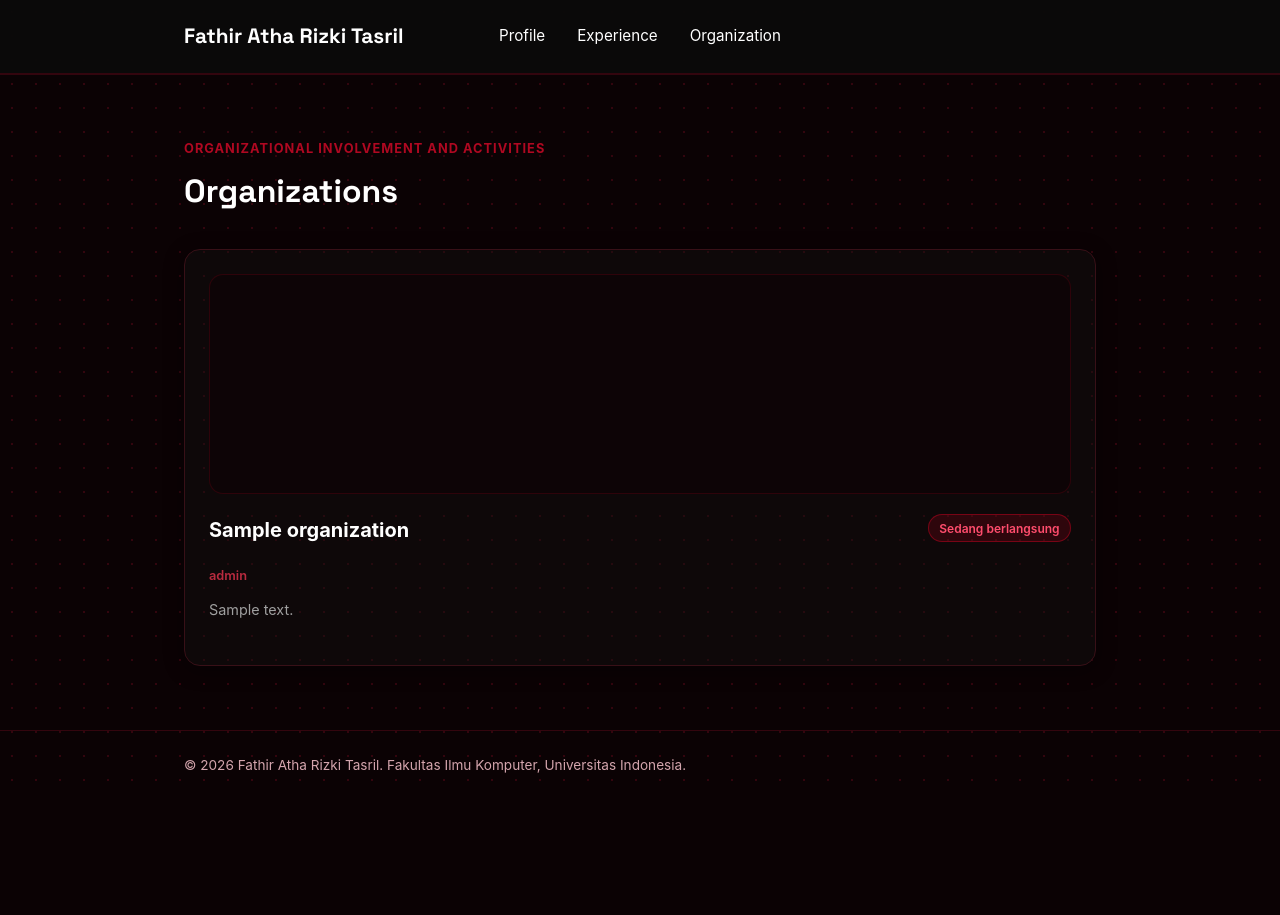
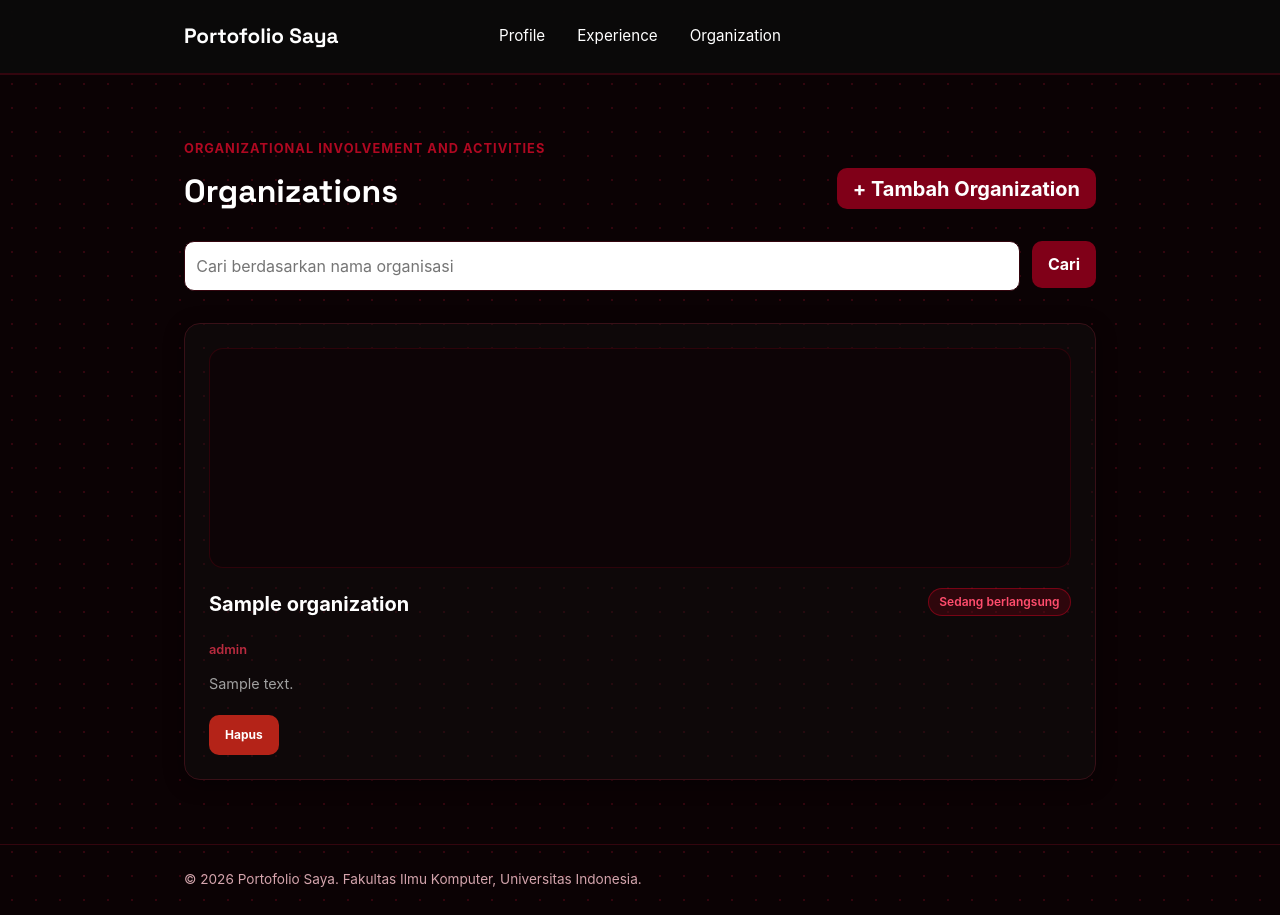
Before and after one commit to Fathir-athaa/myportofolio, a Django app: page /organization/ in a window 1280 px wide. Before the commit the page ends 781 px from the top, so only its background shows below. Run offline with Django 5.2, Linux system fonts and the light colour scheme; tables that the repository leaves empty hold one stand-in row (values such as "Sample post"); grey boxes marked "Sample" are stand-in pictures.

Commit message:
Tutorial:3 Done

```diff
--- /dev/null
+++ b/main/forms.py
@@ -0,0 +1,74 @@
+from django.forms import ModelForm, TextInput, Textarea, DateTimeInput, Select
+from main.models import Experience, Organization
+
+class ExperienceForm(ModelForm):
+    class Meta:
+        model = Experience
+        fields = [
+            "title",
+            "description",
+            "category",
+            "ended_at",
+        ]
+        labels = {
+            "title": "Judul Pengalaman",
+            "description": "Deskripsi Pengalaman",
+            "category": "Kategori",
+            "ended_at": "Selesai Pada",
+        }
+        widgets = {
+            "title": TextInput(attrs={
+                "class": "form-control",
+                "placeholder": "Contoh: Software Engineer Intern",
+                "maxlength": 255,
+            }),
+            "description": Textarea(attrs={
+                "class": "form-control",
+                "placeholder": "Ceritakan pengalaman atau tanggung jawabmu...",
+                "rows": 4,
+            }),
+            "category": Select(attrs={
+                "class": "form-control",
+            }),
+            "ended_at": DateTimeInput(attrs={
+                "class": "form-control",
+                "type": "datetime-local",
+            }),
+        }
+
+class OrganizationForm(ModelForm):
+    class Meta:
+        model = Organization
+        fields = [
+            "name",
+            "role",
+            "status",
+            "is_active",
+            "description",
+        ]
+        labels = {
+            "name": "Nama Organisasi",
+            "role": "Peran / Jabatan",
+            "status": "Status",
+            "is_active": "Masih Aktif?",
+            "description": "Deskripsi Organisasi",
+        }
+        widgets = {
+            "name": TextInput(attrs={
+                "class": "form-control",
+                "placeholder": "Nama Organisasi/Klub",
+            }),
+            "role": TextInput(attrs={
+                "class": "form-control",
+                "placeholder": "Contoh: Ketua Departemen",
+            }),
+            "status": TextInput(attrs={
+                "class": "form-control",
+                "placeholder": "Contoh: Active Member",
+            }),
+            "description": Textarea(attrs={
+                "class": "form-control",
+                "placeholder": "Deskripsikan kegiatanmu di organisasi ini...",
+                "rows": 4,
+            }),
+        }
--- a/main/urls.py
+++ b/main/urls.py
@@ -1,15 +1,27 @@
-from django.urls import path,include
+from django.urls import path
 from django.conf.urls.static import static
 from django.conf import settings
-from django.contrib import admin
-from main.views import show_main, show_experience, show_organization
+from main.views import show_main, show_experience, show_organization, add_experience, add_organization,get_experience_json, get_experience_xml, get_organization_json, get_organization_xml, delete_experience, delete_organization
 
 app_name = "main"
 
 urlpatterns = [
     path("", show_main, name="show_main"),
     path("experience/", show_experience, name="show_experience"),
+    path("experience/add/", add_experience, name="add_experience"),
     path("organization/", show_organization, name="show_organization"),
+    path("organization/add/", add_organization, name="add_organization"),
+
+    # Data delivery
+    path("api/experience/", get_experience_json, name="get_experience_json"),
+    path("api/experience/xml/", get_experience_xml, name="get_experience_xml"),
+    path("api/organization/", get_organization_json, name="get_organization_json"),
+    path("api/organization/xml/", get_organization_xml, name="get_organization_xml"),
+
+    # Delete
+    path("experience/<uuid:experience_id>/delete/", delete_experience, name="delete_experience"),
+    path("organization/<int:organization_id>/delete/", delete_organization, name="delete_organization"),
 ]
+
 if settings.DEBUG:
     urlpatterns += static(settings.MEDIA_URL, document_root=settings.MEDIA_ROOT)
--- a/main/views.py
+++ b/main/views.py
@@ -1,34 +1,119 @@
-from django.shortcuts import render
+# Create your views here.
+from django.shortcuts import render, redirect, get_object_or_404
+from django.contrib import messages
+from django.core import serializers
+from django.http import HttpResponse
+from main.models import Experience, Organization
+from main.forms import ExperienceForm, OrganizationForm
 
-# Create your views here.
-from django.shortcuts import render
+def show_main(request):
+    """Menampilkan halaman utama portofolio."""
+    context = {
+        'name': 'Portofolio Saya',
+    }
+    return render(request, 'index.html', context)
 
-from main.models import Experience, Organization
+def show_experience(request):
+    json_response = get_experience_json(request)
+    experiences = serializers.deserialize("json", json_response.content.decode("utf-8"))
+    experience_list = [exp.object for exp in experiences]
+
+    form = ExperienceForm(request.POST or None)
+    if request.method == "POST" and form.is_valid():
+        form.save()
+        messages.success(request, "Experience baru berhasil ditambahkan!")
+        return redirect('main:show_experience')
+
+    context = {
+        'name': 'Portofolio Saya',
+        'experience_list': experience_list,
+        'form': form,
+        'title_query': request.GET.get("title", "").strip(),
+    }
+    return render(request, 'experience.html', context)
 
 
-def show_main(request):
+def show_organization(request):
+    name_query = request.GET.get("name", "").strip()
+    organization_list = Organization.objects.all()
+    if name_query:
+        organization_list = organization_list.filter(name__icontains=name_query)
+
+    form = OrganizationForm(request.POST or None)
+    if request.method == "POST" and form.is_valid():
+        form.save()
+        return redirect('main:show_organization')
+
     context = {
-        "name": "Fathir Atha Rizki Tasril",
-        "npm": "2506656734",
-        "study_program": "S1 Sistem Informasi",
-        "bio": (
-            "An Information Systems student specializing in systems analysis, software engineering, and data exploration. Possesses a strong technical foundation and a logical mindset to translate complex requirements into structured, efficient, and impactful digital solutions."
-        ),
+        'name': 'Portofolio Saya',
+        'organization_list': organization_list,
+        'form': form,
+        'name_query': name_query,
     }
-    return render(request, "index.html", context)
+    return render(request, 'organization.html', context)
+
+def add_experience(request):
+    form = ExperienceForm(request.POST or None)
+    if request.method == "POST" and form.is_valid():
+        form.save()
+        return redirect('main:show_experience')
+    context = {'form': form}
+    return render(request, 'experience_form.html', context)
+
+def add_organization(request):
+    form = OrganizationForm(request.POST or None)
+    if request.method == "POST" and form.is_valid():
+        form.save()
+        return redirect('main:show_organization')
+    context = {'form': form}
+    return render(request, 'organization_form.html', context)
+
+def get_experience_json(request):
+    title_query = request.GET.get("title", "").strip()
+    experiences = Experience.objects.all().order_by('-started_at')
+
+    if title_query:
+        experiences = experiences.filter(title__icontains=title_query)
+
+    experience_json = serializers.serialize("json", experiences)
+    return HttpResponse(experience_json, content_type="application/json")
 
 
-def show_experience(request):
-    context = {
-        "name": "Fathir Atha Rizki Tasril",
-        "experience_list": Experience.objects.all(),
-    }
-    return render(request, "experience.html", context)
+def get_experience_xml(request):
+    experiences = Experience.objects.all().order_by('-started_at')
+    experience_xml = serializers.serialize("xml", experiences)
+    return HttpResponse(experience_xml, content_type="application/xml")
 
-def show_organization(request):
+
+def get_organization_json(request):
+    name_query = request.GET.get("name", "").strip()
     organizations = Organization.objects.all()
-    context = {
-        'name': 'Fathir Atha Rizki Tasril',
-        'organization_list': organizations,
-    }
-    return render(request, 'organization.html', context)
+
+    if name_query:
+        organizations = organizations.filter(name__icontains=name_query)
+
+    organization_json = serializers.serialize("json", organizations)
+    return HttpResponse(organization_json, content_type="application/json")
+
+
+def get_organization_xml(request):
+    organizations = Organization.objects.all()
+    organization_xml = serializers.serialize("xml", organizations)
+    return HttpResponse(organization_xml, content_type="application/xml")
+
+def delete_experience(request, experience_id):
+    experience = get_object_or_404(Experience, pk=experience_id)
+    if request.method == "POST":
+        experience.delete()
+        messages.success(request, "Experience berhasil dihapus!")
+        return redirect('main:show_experience')
+    return redirect('main:show_experience')
+
+
+def delete_organization(request, organization_id):
+    organization = get_object_or_404(Organization, pk=organization_id)
+    if request.method == "POST":
+        organization.delete()
+        messages.success(request, "Organization berhasil dihapus!")
+        return redirect('main:show_organization')
+    return redirect('main:show_organization')
--- a/portofolio/settings.py
+++ b/portofolio/settings.py
@@ -154,3 +154,5 @@ MAILERS = {
         'BACKEND': 'django.core.mail.backends.console.EmailBackend',
     },
 }
+
+CSRF_TRUSTED_ORIGINS = ["https://fathir-atha-myportofolio.pws.cs.ui.ac.id/"]
--- a/static/css/style.css
+++ b/static/css/style.css
@@ -792,3 +792,165 @@ header {
   margin-bottom: 0.75rem;
   gap: 0.5rem;
 }
+
+/*Bagian FORMS*/
+.project-form {
+    width: 100%;
+    max-width: 100%;
+    margin-top: 1.5rem;
+}
+
+.form-group {
+    margin-bottom: 1.25rem;
+}
+
+.form-group label {
+    display: block;
+    margin-bottom: 0.4rem;
+    font-weight: 700;
+}
+
+.form-group input,
+.form-group textarea {
+    width: 100%;
+    box-sizing: border-box;
+    padding: 0.7rem;
+    border: 1px solid var(--accent);
+    border-radius: var(--radius);
+    font: inherit;
+    transition:
+        border-color 0.2s ease,
+        outline-color 0.2s ease;
+}
+
+.form-group input:focus,
+.form-group textarea:focus {
+    outline: 2px solid var(--accent);
+    border-color: var(--accent);
+}
+
+.form-error {
+    color: #b42318;
+    font-size: 0.85rem;
+    margin-top: 0.35rem;
+}
+
+.button {
+    display: inline-block;
+    height: fit-content;
+    border: 0;
+    border-radius: var(--radius);
+    padding: 0.65rem 1rem;
+    background: var(--accent);
+    color: white;
+    cursor: pointer;
+    font: inherit;
+    font-weight: 700;
+    text-decoration: none;
+}
+
+.button-secondary {
+    background: var(--ink);
+}
+
+.project-header {
+  width: 100%;
+  display: flex;
+  justify-content: space-between;
+  align-items: center;
+  gap: 1rem;
+  margin-bottom: 1.5rem;
+}
+
+.project-header h1 { margin-bottom: 0; }
+
+.project-add-button {
+  display: inline-flex;
+  align-items: center;
+  gap: 0.45rem;
+}
+.project-add-button span { font-size: 1.25rem; line-height: 1; }
+
+.project-search {
+  display: flex;
+  gap: 0.75rem;
+  margin-bottom: 1.5rem;
+}
+.project-search__input {
+  width: 100%;
+  min-width: 0;
+  padding: 0.7rem;
+  border: 1px solid var(--line);
+  border-radius: var(--radius);
+  background: #fff;
+  color: var(--ink);
+  font: inherit;
+}
+.project-search__input:focus {
+  outline: 2px solid var(--accent);
+  border-color: var(--accent);
+}
+
+.button-danger { background: #b42318; }
+
+.project-delete-modal {
+  display: none;
+  position: fixed;
+  inset: 0;
+  width: 100%;
+  height: 100%;
+  padding: 1rem;
+  border: 0;
+  background: transparent;
+  z-index: 10;
+  align-items: center;
+  justify-content: center;
+}
+.project-delete-modal:popover-open { display: flex; }
+.project-delete-modal__backdrop {
+  position: absolute;
+  inset: 0;
+  width: 100%;
+  height: 100%;
+  border: 0;
+  padding: 0;
+  background: rgba(28, 25, 23, 0.58);
+  cursor: default;
+}
+.project-delete-modal__content {
+  position: relative;
+  z-index: 1;
+  width: min(100%, 480px);
+  padding: 1.5rem;
+  background: var(--paper, #fff);
+  border: 1px solid var(--line);
+  border-radius: var(--radius);
+  box-shadow: 0 1rem 3rem rgba(28, 25, 23, 0.22);
+}
+.project-delete-modal__close {
+  position: absolute;
+  top: 1rem;
+  right: 1rem;
+  border: 0;
+  background: transparent;
+  font-size: 1.8rem;
+  line-height: 1;
+  cursor: pointer;
+}
+.project-delete-modal__actions {
+  display: flex;
+  justify-content: flex-end;
+  gap: 0.75rem;
+  margin-top: 1.5rem;
+}
+
+@media (max-width: 600px) {
+  .project-header { align-items: flex-start; flex-direction: column; }
+  .project-add-button { width: 100%; justify-content: center; }
+  .project-search { flex-direction: column; }
+  .project-search .button { width: 100%; }
+  .project-delete-modal { align-items: flex-end; padding: 0; }
+  .project-delete-modal__content { width: 100%; padding: 1.25rem; border-radius: var(--radius) var(--radius) 0 0; }
+  .project-delete-modal__actions { flex-direction: column-reverse; }
+  .project-delete-modal__actions .button { width: 100%; text-align: center; }
+}
--- /dev/null
+++ b/templates/base.html
@@ -0,0 +1,33 @@
+{% load static %}
+<!DOCTYPE html>
+<html lang="en">
+<head>
+    <meta charset="UTF-8">
+    <meta name="viewport" content="width=device-width, initial-scale=1.0">
+    <title>{{name}} - Portfolio</title>
+    <link rel="preconnect" href="https://fonts.googleapis.com">
+    <link rel="preconnect" href="https://fonts.gstatic.com" crossorigin>
+    <link href="https://fonts.googleapis.com/css2?family=Space+Grotesk:wght@500;700&display=swap" rel="stylesheet">
+    <link rel="stylesheet" href="{% static 'css/style.css' %}">
+    {% block meta %} {% endblock meta %}
+</head>
+<body>
+    <header class="site-header">
+        <div class="container">
+            <a href="{% url 'main:show_main' %}" class="brand">{{ name }}</a>
+            <nav>
+                <a href="{% url 'main:show_main' %}">Profile</a>
+                <a href="{% url 'main:show_experience' %}">Experience</a>
+                <a href="{% url 'main:show_organization' %}">Organization</a>
+            </nav>
+        </div>
+    </header>
+    {% block content %}{% endblock content %}
+
+    <footer class="site-footer">
+        <div class="container">
+            <p>&copy; 2026 {{name}}. Fakultas Ilmu Komputer, Universitas Indonesia.</p>
+        </div>
+    </footer>
+</body>
+</html>
--- /dev/null
+++ b/templates/components/organization_delete_modal.html
@@ -0,0 +1,37 @@
+<p class="experience-status" style="background:transparent;border:none;padding:0;">
+  <button type="button"
+          class="button button-danger"
+          popovertarget="delete-organization-{{ org.id }}"
+          aria-label="Hapus {{ org.name }}">
+    Hapus
+  </button>
+</p>
+
+<div id="delete-organization-{{ org.id }}"
+      class="project-delete-modal"
+      popover="auto"
+      role="dialog"
+      aria-modal="true">
+  <button type="button"
+          class="project-delete-modal__backdrop"
+          popovertarget="delete-organization-{{ org.id }}"
+          popovertargetaction="hide"
+          aria-label="Tutup"></button>
+  <div class="project-delete-modal__content">
+    <button type="button"
+            class="project-delete-modal__close"
+            popovertarget="delete-organization-{{ org.id }}"
+            popovertargetaction="hide">×</button>
+    <h2>Hapus Organization?</h2>
+    <p>Yakin ingin menghapus <strong>{{ org.name }}</strong>?</p>
+    <div class="project-delete-modal__actions">
+      <button type="button" class="button button-secondary"
+              popovertarget="delete-organization-{{ org.id }}"
+              popovertargetaction="hide">Batal</button>
+      <form method="post" action="{% url 'main:delete_organization' org.id %}">
+        {% csrf_token %}
+        <button type="submit" class="button button-danger">Ya, Hapus</button>
+      </form>
+    </div>
+  </div>
+</div>
--- a/templates/organization.html
+++ b/templates/organization.html
@@ -1,40 +1,29 @@
-<!DOCTYPE html>
-<html lang="id">
-<head>
-    <meta charset="UTF-8">
-    <meta name="viewport" content="width=device-width, initial-scale=1.0">
-    <title>Organization - {{ name }} Portofolio</title>
-    <link rel="preconnect" href="https://fonts.googleapis.com" />
-    <link rel="preconnect" href="https://fonts.gstatic.com" crossorigin />
-    <link
-        href="https://fonts.googleapis.com/css2?family=Space+Grotesk:wght@500;700&display=swap"
-        rel="stylesheet"
-    />
-    <link rel="stylesheet" href="/static/css/style.css">
-</head>
-<body>
-    <header class="site-header">
-        <div class="container">
-            <a href="{% url 'main:show_main' %}" class="brand">{{ name }}</a>
-            <nav>
-                <a href="{% url 'main:show_main' %}">Profile</a>
-                <a href="{% url 'main:show_experience' %}">Experience</a>
-                <a href="{% url 'main:show_organization' %}">Organization</a>
-            </nav>
-        </div>
-    </header>
-
+{% extends 'base.html' %}
+{% load static %}
+{% block content %}
 <main>
     <section class="experience-section" id="organization">
         <div class="container">
             <p class="section-kicker">Organizational Involvement and Activities</p>
+
+        <div class="project-header">
             <h1>Organizations</h1>
+            <a href="{% url 'main:add_organization' %}" class="button project-add-button">
+                <span aria-hidden="true">+</s> Tambah Organization
+            </a>
+        </div>
+
+        <form method="get" action="{% url 'main:show_organization' %}" class="project-search">
+            <input type="search" name="name" value="{{ name_query }}"
+                placeholder="Cari berdasarkan nama organisasi"
+                class="project-search__input" aria-label="Cari organisasi">
+            <button type="submit" class="button">Cari</button>
+        </form>
 
         <div class="experience-grid">
             {% for org in organization_list %}
             <article class="experience-card">
                 <div>
-                            <!-- Bagian Slider Foto -->
                 {% if org.images.all %}
                 <div class="exp-image">
                     <div class="exp-slider-track">
@@ -53,24 +42,21 @@
                         <span class="experience-status" style="background-color: rgba(255,255,255,0.05); color: #a0a0a0; border-color: rgba(255,255,255,0.1);">Selesai</span>
                     {% endif %}
                 </div>
-                            <span class="experience-category">
-                                {{ org.role }}
-                            </span>
+                <span class="experience-category">{{ org.role }}</span>
                 <p class="experience-description">{{ org.description }}</p>
+
+            {% include "components/organization_delete_modal.html" with org=org %}
         </div>
         </article>
         {% empty %}
+            {% if name_query %}
+                <p class="empty-state">Tidak ada organisasi dengan nama tersebut.</p>
+            {% else %}
                 <p class="empty-state">Belum ada organisasi yang ditambahkan.</p>
+            {% endif %}
         {% endfor %}
             </div>
         </div>
     </section>
 </main>
-
-    <footer class="site-footer">
-        <div class="container">
-            <p>&copy; 2026 {{ name }}. Fakultas Ilmu Komputer, Universitas Indonesia.</p>
-        </div>
-    </footer>
-</body>
-</html>
+{% endblock content %}
```
Also changed, not shown: templates/components/experience_delete_modal.html (added, +37 -0 lines), templates/experience.html (+27 -39 lines), templates/experience_form.html (added, +29 -0 lines), templates/index.html (+5 -33 lines), templates/organization_form.html (added, +29 -0 lines). Lines whose indentation alone changed are shown as unchanged.
